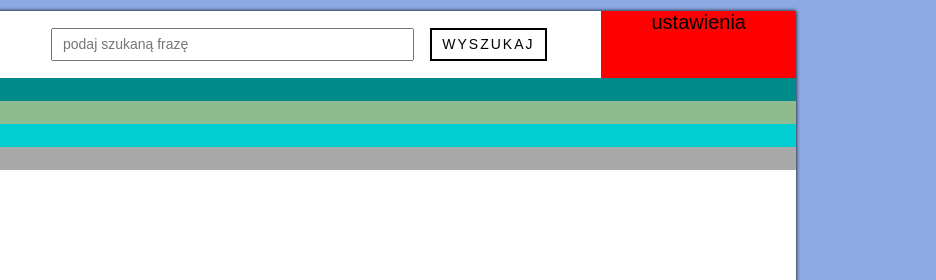
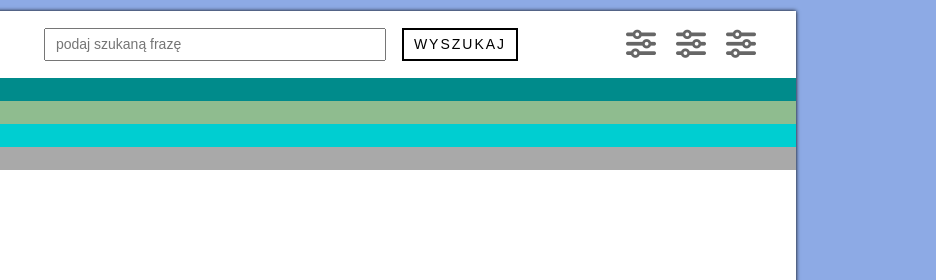
Before and after one commit to KarolFilas/Flexbox-trening, a plain HTML site: page index.html in a window 1280 px wide. Shown: the top 280 px of the page, 344-1280 px from the left. Drawn offline with Linux system fonts and the light colour scheme.

Commit message:
input and settings styled

```diff
--- a/index.html
+++ b/index.html
@@ -6,6 +6,9 @@
         <meta http-equiv="X-UA-Compatible" content="IE=edge">
         <meta name="viewport" content="width=device-width, initial-scale=1.0">
         <title>Flexbox - trening</title>
+        <link rel="stylesheet" href="https://cdnjs.cloudflare.com/ajax/libs/font-awesome/6.4.0/css/all.min.css"
+            integrity="sha512-iecdLmaskl7CVkqkXNQ/ZH/XLlvWZOJyj7Yy7tcenmpD1ypASozpmT/E0iPtmFIB46ZmdtAc9eNBvH0H/ZpiBw=="
+            crossorigin="anonymous" referrerpolicy="no-referrer" />
         <link rel="stylesheet" href="/css/main.css">
     </head>
 
@@ -16,7 +19,11 @@
                 <input type="text" class="search__input" placeholder="podaj szukaną frazę">
                 <button class="search__btn">Wyszukaj</button>
             </form>
-            <div class="settings">ustawienia</div>
+            <div class="settings">
+                <a class="settings__icon-link" href=""><i class="fa-solid fa-sliders"></i></a>
+                <a class="settings__icon-link" href=""><i class="fa-solid fa-sliders"></i></a>
+                <a class="settings__icon-link" href=""><i class="fa-solid fa-sliders"></i></a>
+            </div>
             <nav class="menu">menu</nav>
             <section class="main-articles">artykuły główne</section>
             <section class="artilce-list">lista artykułów</section>
--- a/sass/main.scss
+++ b/sass/main.scss
@@ -54,6 +54,7 @@ html {
     &__input {
         flex-basis: 60%;
         height: 50%;
+        max-height: 60px;
         margin-right: 2vh;
         padding: 0 10px;
         font-size: 1.4rem;
@@ -66,6 +67,7 @@ html {
 
     &__btn {
         height: 50%;
+        max-height: 60px;
         font-size: 1.4rem;
         padding: 0 10px;
         border: 2px solid black;
@@ -84,8 +86,19 @@ html {
 }
 
 .settings {
-    background-color: red;
-    padding: 0 50px;
+    display: flex;
+    padding: 0 30px 0 50px;
+    align-items: center;
+
+    &__icon-link {
+        margin: 0 10px;
+        font-size: 3rem;
+        color: #666;
+
+        &:hover {
+            color: black;
+        }
+    }
 }
 
 .menu {
```
Also changed, not shown: css/main.css, 1 other file.
